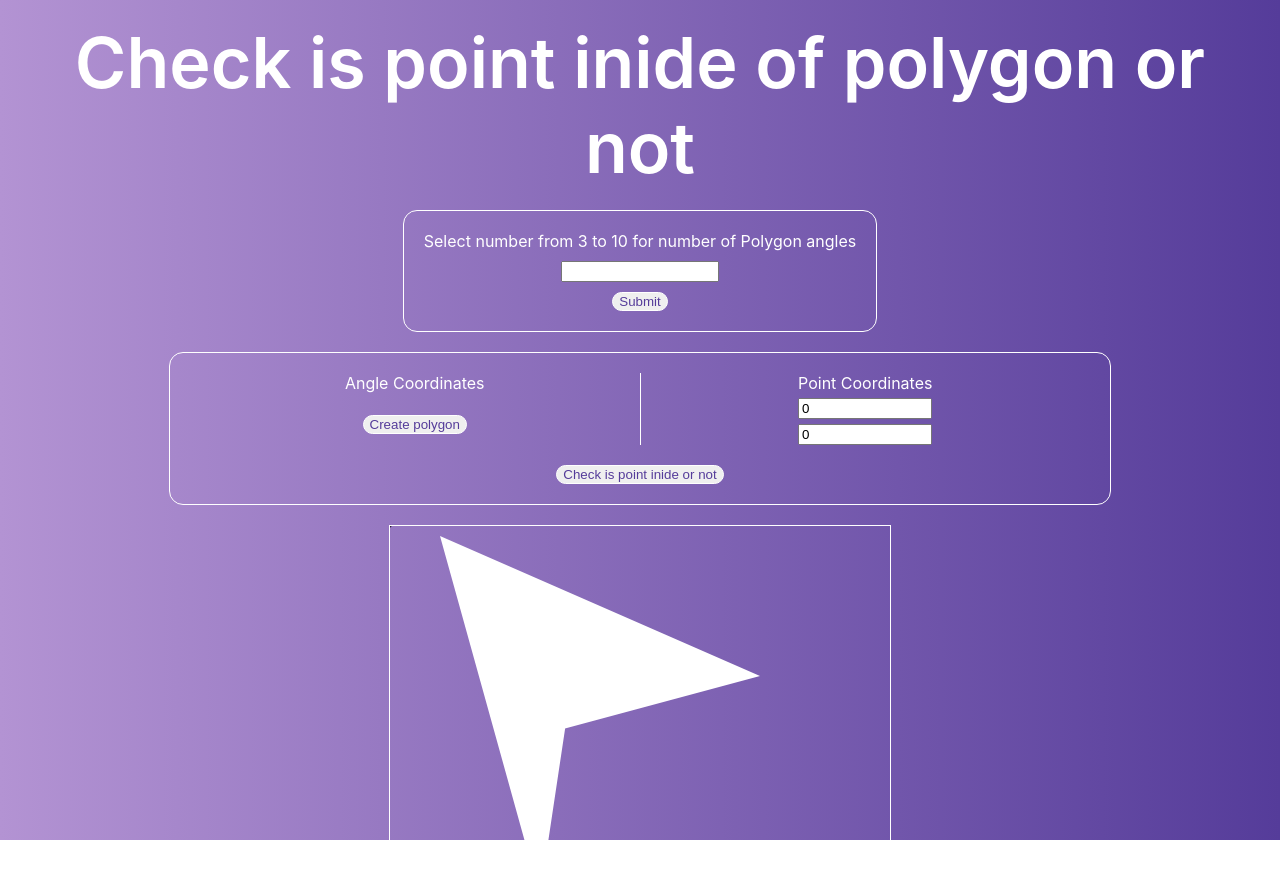
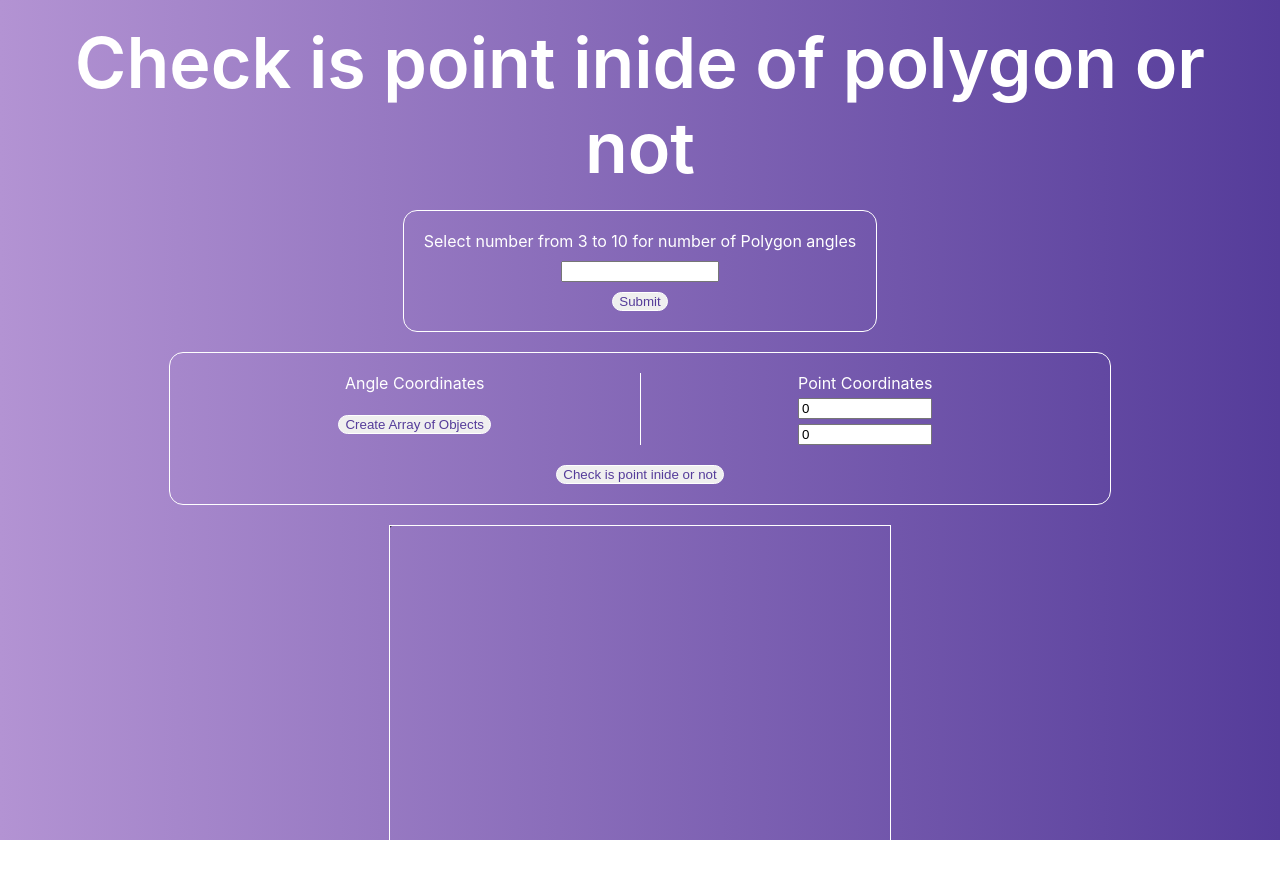
Before and after one commit to GoranKukic/is-point-in-polygon-app, a React (Create React App) app: page / in a window 1280 px wide. Shown: the top 878 px of the page. Built offline with nearby package versions, Linux system fonts and the light colour scheme.

Commit message:
Drawing Polygon logic implemented

```diff
--- a/src/AngleCoordinatesForm.js
+++ b/src/AngleCoordinatesForm.jsx
@@ -1,4 +1,4 @@
-function SecondForm({ xPolygonInput, yPolygonInput, setXInput, setYInput }) {
+function SecondForm({ x, y, onXChange, onYChange } ) {
   // const [input, setInput] = useState(props?.value ?? '');
 
   return (
@@ -14,8 +14,8 @@ function SecondForm({ xPolygonInput, yPolygonInput, setXInput, setYInput }) {
             placeholder="x"
             className="xPolygon"
             name="nr-ofangles"
-            value={xPolygonInput}
-            onChange={(e) => setXInput(e.target.value)}
+            value={x}
+            onChange={onXChange}
             required
           ></input>
           <input
@@ -25,8 +25,8 @@ function SecondForm({ xPolygonInput, yPolygonInput, setXInput, setYInput }) {
             placeholder="y"
             className="yPolygon"
             name="nr-ofangles"
-            onChange={(e) => setYInput(e.target.value)}
-            value={yPolygonInput}
+            value={y}
+            onChange={onYChange}
             required
           ></input>
         </div>
--- a/src/App.js
+++ b/src/App.jsx
@@ -7,11 +7,13 @@ function App() {
   // const inputRefPointX = useRef(null);
   // const inputRefPointY = useRef(null);
 
+  const [positions, setPositions] = useState([]);
+
   const [fieldsCount, setFieldsCount] = useState(0);
   let [result, setResult] = useState('');
 
-  const [xPolygonInput, setXInput] = useState(0);
-  const [yPolygonInput, setYInput] = useState(0);
+  // const [xPolygonInput, setXInput] = useState(0);
+  // const [yPolygonInput, setYInput] = useState(0);
 
   const [xPointInput, setPointXInput] = useState(0);
   const [yPointInput, setPointYInput] = useState(0);
@@ -19,24 +21,95 @@ function App() {
   //  vvvvvv Canvas vvvvvv
 
   // Angle point coordinates
-  var anglePoints = [
-    { x: 50, y: 10 },
-    { x: 370, y: 150 },
-    { x: 110, y: 220 },
-    { x: 180, y: 170 },
-    { x: 150, y: 370 },
-  ];
+  // var anglePoints = [
+  //   { x: 50, y: 10 },
+  //   { x: 370, y: 150 },
+  //   { x: 110, y: 220 },
+  //   { x: 180, y: 170 },
+  //   { x: 150, y: 370 },
+  // ];
+
+  // var pointCoordinates = [Number(xPointInput), Number(yPointInput)];
+  // var polygonCoordinates = [];
+  // var polygonCoordinates = [
+  //   [50, 10],
+  //   [370, 150],
+  //   [110, 220],
+  //   [180, 170],
+  //   [150, 370],
+  // ];
+
+  // var items = [];
+
+  // let angleCoordinates = document.getElementsByClassName('angle-coordinates');
+  // var xPolygon = document.getElementsByClassName('.xPolygon');
+  // var yPolygon = document.getElementsByClassName('.yPolygon');
+
+  // console.log(angleCoordinates);
+
+  // let create = () => {
+  //   console.log(xPolygonInput, yPolygonInput);
+  //   items.push(
+  //     angleCoordinates.map(() => {
+  //       return {
+  //         x: { xPolygonInput },
+  //         y: { yPolygonInput },
+  //       };
+  //     })
+  //   );
+  //   console.log(items);
+  // };
+
+  const handleCreatePositions = () => {
+    const pos = Array.from(
+      { length: parseInt(inputRef.current.value, 10) },
+      () => ({ x: 0, y: 0 })
+    );
+    setPositions(pos);
+  };
+
+  const handleOnInputChange = (e, index, axis) => {
+    setPositions((prevPositions) => {
+      const newPositions = [...prevPositions];
+      newPositions[index] = {
+        ...newPositions[index],
+        [axis]: e.target.value,
+      };
+      return newPositions;
+    });
+  };
+
+  var pointCoordinates = [Number(xPointInput), Number(yPointInput)];
+  var polygonCoordinates = [];
+
+  //Draw function
+
+  const draw = (ctx) => {
+    // Polygon
+    ctx.clearRect(0, 0, ctx.canvas.width, ctx.canvas.height);
+    ctx.fillStyle = 'white';
+
+    if (positions.length > 0) {
+      ctx.beginPath();
+      let point = positions[0];
+      ctx.moveTo(point.x, point.y); // point 1
+      for (let i = 1; i < positions.length; ++i) {
+        point = positions[i];
+        ctx.lineTo(point.x, point.y); // point from 2 up to (points.length - 1)
+      }
+      ctx.closePath(); // go back to point 1
+    }
+    ctx.fill();
+
+    // Point
+    ctx.beginPath();
+    ctx.arc(pointCoordinates[0], pointCoordinates[1], 1, 0, 2 * Math.PI, true);
+    ctx.stroke();
+  };
+
+  //  ^^^^^^ Canvas ^^^^^^
 
   // FINAL FUNCTION
-
-  var pointCoordinates = [Number(xPointInput), Number(yPointInput)];
-  var polygonCoordinates = [
-    [50, 10],
-    [370, 150],
-    [110, 220],
-    [180, 170],
-    [150, 370],
-  ];
   var check = () => {
     let n = polygonCoordinates.length; // number of polygon points (angles)
     let count = 0; // number of intersections
@@ -84,54 +157,6 @@ function App() {
     return count % 2 === 0 ? false : true;
   };
 
-  var items = [];
-
-  let angleCoordinates = document.getElementsByClassName('.angle-coordinates');
-  // var xPolygon = document.getElementsByClassName('.xPolygon');
-  // var yPolygon = document.getElementsByClassName('.yPolygon');
-
-  console.log(angleCoordinates);
-
-  let create = () => {
-    console.log(xPolygonInput, yPolygonInput);
-    items.push(
-      angleCoordinates.map(() => {
-        return {
-          x: { xPolygonInput },
-          y: { yPolygonInput },
-        };
-      })
-    );
-    console.log(items);
-  };
-
-  //Draw function
-
-  const draw = (ctx) => {
-    // Polygon
-    ctx.clearRect(0, 0, ctx.canvas.width, ctx.canvas.height);
-    ctx.fillStyle = 'white';
-
-    if (anglePoints.length > 0) {
-      ctx.beginPath();
-      let point = anglePoints[0];
-      ctx.moveTo(point.x, point.y); // point 1
-      for (let i = 1; i < anglePoints.length; ++i) {
-        point = anglePoints[i];
-        ctx.lineTo(point.x, point.y); // point from 2 up to (points.length - 1)
-      }
-      ctx.closePath(); // go back to point 1
-    }
-    ctx.fill();
-
-    // Point
-    ctx.beginPath();
-    ctx.arc(pointCoordinates[0], pointCoordinates[1], 1, 0, 2 * Math.PI, true);
-    ctx.stroke();
-  };
-
-  //  ^^^^^^ Canvas ^^^^^^
-
   return (
     <div className="app">
       <h1>Check is point inide of polygon or not</h1>
@@ -146,10 +171,7 @@ function App() {
           required
           ref={inputRef}
         ></input>
-        <button
-          className="btn"
-          onClick={() => setFieldsCount(inputRef.current.value)}
-        >
+        <button className="btn" onClick={handleCreatePositions}>
           Submit
         </button>
       </div>
@@ -158,23 +180,22 @@ function App() {
           <div className="angle-wrapper">
             <p>Angle Coordinates</p>
             <div className="angle-inner">
-              {Array(parseInt(fieldsCount))
-                .fill()
-                .map((i, index) => (
+              {positions.map((position, index) => (
                 <AngleCoordinatesForm
                   id={index}
                   key={index}
-                    xPolygonInput={xPolygonInput}
-                    yPolygonInput={yPolygonInput}
-                    setXInput={setXInput}
-                    setYInput={setYInput}
+                  x={position.x}
+                  y={position.y}
+                  onXChange={(e) => handleOnInputChange(e, index, 'x')}
+                  onYChange={(e) => handleOnInputChange(e, index, 'y')}
+                  className="second-form"
                 >
-                    {/* <p>{`Angle + ${index + 1}`}</p> */}
+                  <p>Group {index + 1}</p>
                 </AngleCoordinatesForm>
               ))}
             </div>
-            <button onClick={create} className="btn">
-              Create polygon
+            <button onClick={() => console.log(positions)} className="btn">
+              Create Array of Objects
             </button>
           </div>
           <div className="point-wrapper">
```
Lines whose indentation alone changed are shown as unchanged.
